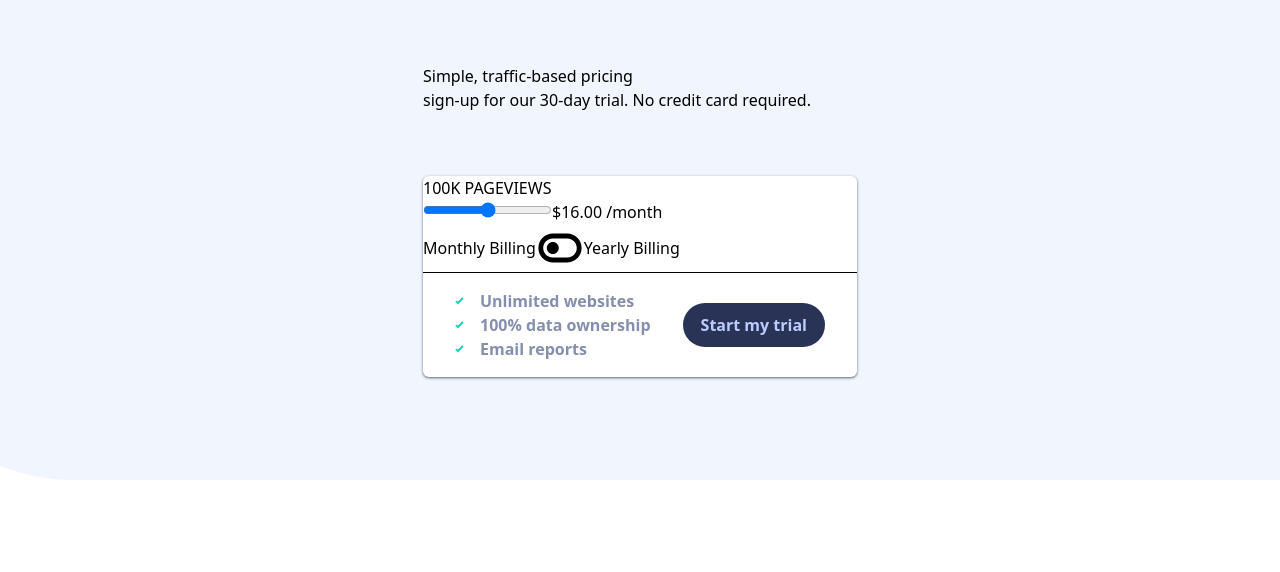
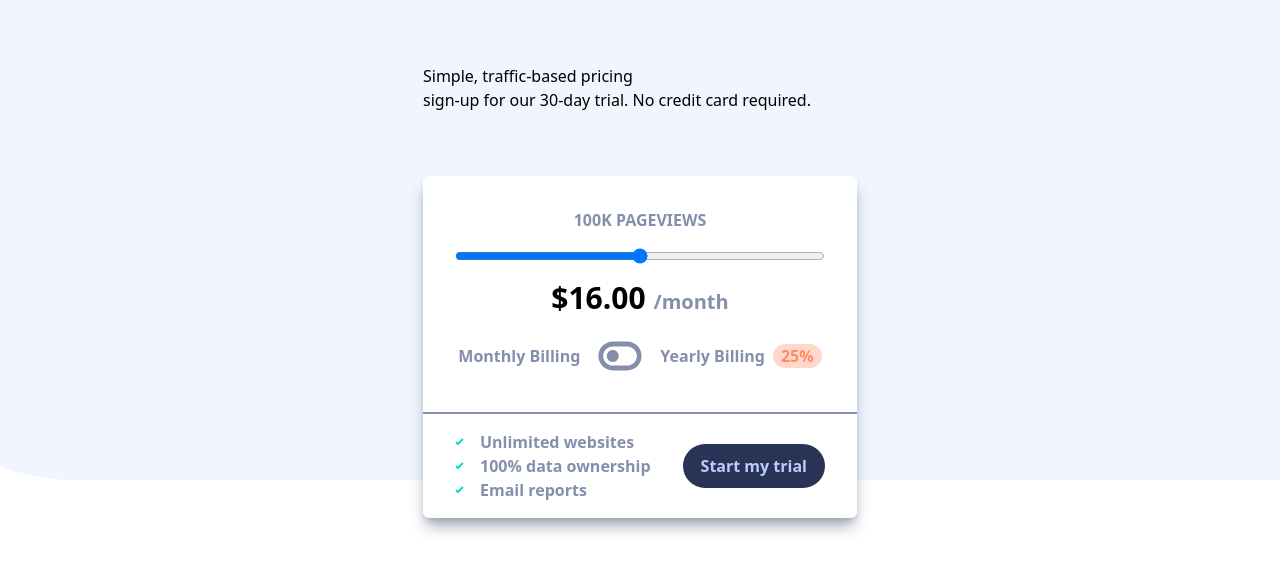
Before and after one commit to emmanueltn007/front-end-mentor-challenges-junior-2, a React (Vite) app in the folder interactive-pricing-component/: page / in a window 1280 px wide. Shown: the top 572 px of the page. Built offline with nearby package versions, Linux system fonts and the light colour scheme.

Commit message:
Styled the upper part of the second div

```diff
--- a/interactive-pricing-component/src/App.jsx
+++ b/interactive-pricing-component/src/App.jsx
@@ -1,6 +1,11 @@
+import { useState } from "react";
 import benefits from "./utilities/benefits";
 
 function App() {
+  const [isMonthlyBill, setIsMonthlyBill] = useState(true);
+
+  const handleBillToggle = () => setIsMonthlyBill((prev) => !prev);
+
   return (
     <main className="h-screen w-screen relative flex flex-col items-center">
       <div className="h-[60vh] w-screen absolute -z-10">
@@ -15,21 +20,56 @@ function App() {
           <h1>Simple, traffic-based pricing</h1>
           <p>sign-up for our 30-day trial. No credit card required.</p>
         </div>
-        <div className="bg-[hsl(0,0%,100%)] rounded-md shadow-sm shadow-gray-500 z-10">
-          <h2>100K PAGEVIEWS</h2>
-          <input type="range" name="" id="" />
-          <span>$16.00 /month</span>
-          <div className="flex items-center">
-            <span>Monthly Billing</span>
-            <img
-              className="h-12"
-              src="/images/toggle-off-solid-full.svg"
-              alt="toggle switch"
-            />
-            <span>Yearly Billing</span>
+        <div className="bg-[hsl(0,0%,100%)] rounded-md shadow-lg shadow-gray-400 z-10">
+          {/* First part of the second div */}
+
+          <div className="py-8 flex flex-col gap-4 px-8">
+            <h2 className="text-[hsl(225,20%,60%)] text-center font-semibold">
+              100K PAGEVIEWS
+            </h2>
+            <input className="border-none" type="range" />
+            <p className="text-center text-3xl font-bold">
+              $16.00{" "}
+              <span className="text-[hsl(225,20%,60%)] text-xl font-semibold">
+                /month
+              </span>
+            </p>
+            <div className="text-[hsl(225,20%,60%)] font-semibold flex items-center gap-4 mx-auto">
+              <span>Monthly Billing</span>
+              <button onClick={handleBillToggle}>
+                {isMonthlyBill ? (
+                  <svg
+                    className="h-12 cursor-pointer"
+                    xmlns="http://www.w3.org/2000/svg"
+                    viewBox="0 0 640 640"
+                  >
+                    <path
+                      d="M416 192C486.7 192 544 249.3 544 320C544 390.7 486.7 448 416 448L224 448C153.3 448 96 390.7 96 320C96 249.3 153.3 192 224 192L416 192zM608 320C608 214 522 128 416 128L224 128C118 128 32 214 32 320C32 426 118 512 224 512L416 512C522 512 608 426 608 320zM224 400C268.2 400 304 364.2 304 320C304 275.8 268.2 240 224 240C179.8 240 144 275.8 144 320C144 364.2 179.8 400 224 400z"
+                      fill="currentColor"
+                    />
+                  </svg>
+                ) : (
+                  <svg
+                    className="h-12 cursor-pointer text-red-500"
+                    xmlns="http://www.w3.org/2000/svg"
+                    viewBox="0 0 640 640"
+                  >
+                    <path
+                      d="M224 128C118 128 32 214 32 320C32 426 118 512 224 512L416 512C522 512 608 426 608 320C608 214 522 128 416 128L224 128zM416 224C469 224 512 267 512 320C512 373 469 416 416 416C363 416 320 373 320 320C320 267 363 224 416 224z"
+                      fill="currentColor"
+                    />
+                  </svg>
+                )}
+              </button>
+              <span className="flex items-center after:content-['25%'] after:px-2 after:rounded-xl after:ml-2 after:bg-[hsl(14,100%,90%)] after:text-[hsl(15,100%,70%)]">
+                Yearly Billing
+              </span>
+            </div>
           </div>
 
-          <hr />
+          <hr className="bg-[hsl(225,20%,60%)] h-0.5 border-none" />
+
+          {/* Second part of the second div */}
 
           <div className="py-4 md:px-8 flex flex-col md:flex-row items-center gap-8 text-center">
             <ul>
@@ -45,9 +85,7 @@ function App() {
                 );
               })}
             </ul>
-            <button
-                className="bg-[hsl(227,35%,25%)] text-[hsl(226,100%,87%)] py-2 px-4 rounded-3xl font-semibold cursor-pointer border-2 border-transparent hover:text-[hsl(227,35%,25%)] hover:border-[hsl(227,35%,25%)] hover:bg-[hsl(0,0%,100%)] transition-all duration-300 ease-in-out"
-            >
+            <button className="bg-[hsl(227,35%,25%)] text-[hsl(226,100%,87%)] py-2 px-4 rounded-3xl font-semibold cursor-pointer border-2 border-transparent hover:text-[hsl(227,35%,25%)] hover:border-[hsl(227,35%,25%)] hover:bg-[hsl(0,0%,100%)] transition-all duration-300 ease-in-out">
               Start my trial
             </button>
           </div>
```
